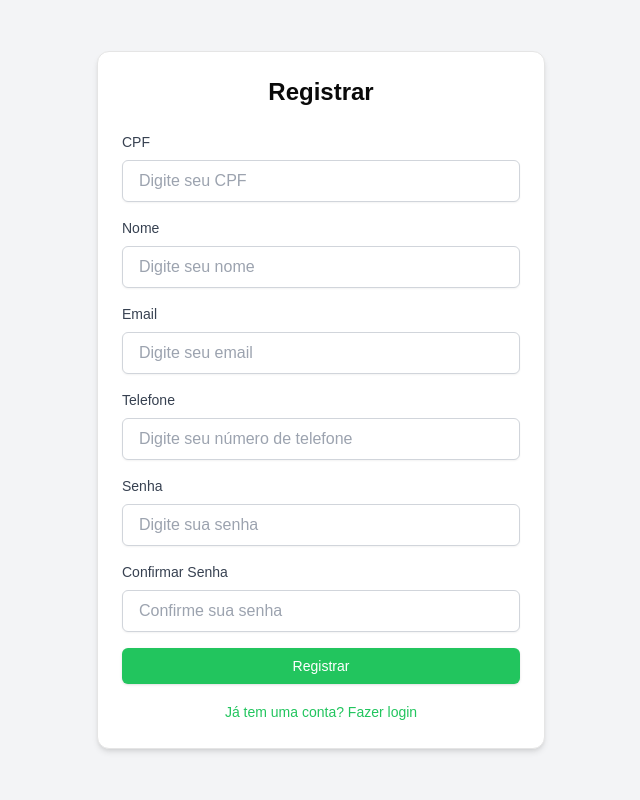
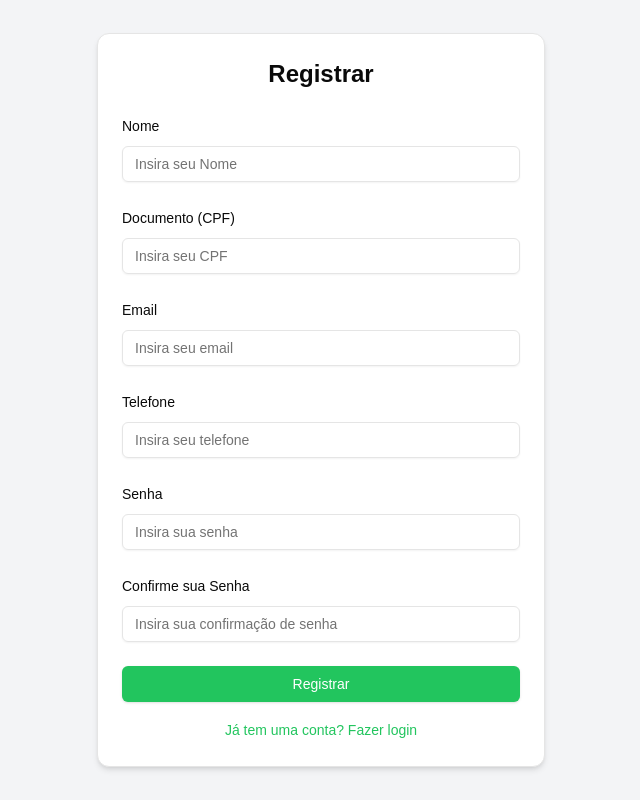
Before and after one commit to Ryan-Albuquerque/qb-app, a Next.js app: page /auth/register in a window 1280 px wide. Shown: the whole page, without its empty margins (319-959 px from the left). Built offline with nearby package versions, Linux system fonts and the light colour scheme.

Commit message:
refact: service

```diff
--- a/src/app/auth/login/page.tsx
+++ b/src/app/auth/login/page.tsx
@@ -15,7 +15,7 @@ import {
 import { Input } from "@/components/ui/input";
 import { z } from "zod";
 import { zodResolver } from "@hookform/resolvers/zod";
-import callLoginService from "@/lib/services/auth/login";
+import { callLoginService } from "@/lib/services/auth";
 import { useToast } from "@/hooks/use-toast";
 
 const cpfPattern = /^\d{11}$/;
--- a/src/app/auth/register/page.tsx
+++ b/src/app/auth/register/page.tsx
@@ -1,41 +1,105 @@
 "use client";
-import { useForm, SubmitHandler } from "react-hook-form";
+import { useForm } from "react-hook-form";
 import { useRouter } from "next/navigation";
 import { Button } from "@/components/ui/button";
 import { Card } from "@/components/ui/card";
 import Link from "next/link";
+import { z } from "zod";
+import { zodResolver } from "@hookform/resolvers/zod";
+import { useToast } from "@/hooks/use-toast";
+import {
+  Form,
+  FormControl,
+  FormField,
+  FormItem,
+  FormLabel,
+  FormMessage,
+} from "@/components/ui/form";
+import { Input } from "@/components/ui/input";
+import { callRegisterService } from "@/lib/services/auth";
 
-type FormValues = {
-  document: string; // CPF
-  name: string; // Nome
-  email: string; // Email
-  phone: string; // Número de telefone
-  password: string; // Senha
-  confirmPassword: string; // Confirmar Senha
-};
+const cpfPattern = /^\d{11}$/;
 
-// Padrão de validação para CPF (apenas números)
-const cpfPattern = /^\d{11}$/; // Apenas 11 dígitos
-
-// Padrão de validação de email
-const emailPattern = /^\S+@\S+\.\S+$/;
-
-// Padrão de validação de telefone (formato brasileiro)
-const phonePattern = /^\d{10,11}$/; // 10 ou 11 dígitos
+const phonePattern = /^\d{10,11}$/;
 
 export default function Register() {
   const router = useRouter();
-  const {
-    register,
-    handleSubmit,
-    formState: { errors },
-    getValues,
-  } = useForm<FormValues>();
+  const { toast } = useToast();
+  const formSchema = z
+    .object({
+      document: z
+        .string({ required_error: "CPF é obrigatório" })
+        .max(11, {
+          message: "Valor máximo permitido é de 11 números",
+        })
+        .regex(cpfPattern, {
+          message: "CPF deve ser válido e informado apenas números",
+        }),
+      password: z
+        .string({
+          required_error: "Senha é obrigatória",
+        })
+        .min(8, {
+          message: "Senha deve ser ter no mínimo 8 caracteres",
+        }),
+      confirmPassword: z.string({
+        required_error: "Confirmação de Senha é obrigatória",
+      }),
+      phone: z
+        .string({
+          required_error: "Telefone é obrigatório",
+        })
+        .regex(phonePattern, {
+          message: "Telefone deve ser no formato válido",
+        }),
+      email: z
+        .string({
+          required_error: "Email é obrigatório",
+        })
+        .email({
+          message: "Email deve ser válido",
+        }),
+      name: z
+        .string({
+          required_error: "Nome é obrigatório",
+        })
+        .min(2, {
+          message: "Deve ter mais de dois caracteres",
+        }),
+    })
+    .refine((data) => data.password === data.confirmPassword, {
+      path: ["confirmPassword"],
+      message: "As senhas devem ser iguais",
+    });
+  const form = useForm<z.infer<typeof formSchema>>({
+    resolver: zodResolver(formSchema),
+    defaultValues: {
+      confirmPassword: "",
+      document: "",
+      email: "",
+      name: "",
+      password: "",
+      phone: "",
+    },
+  });
 
-  // Função que é executada ao enviar o formulário
-  const onSubmit: SubmitHandler<FormValues> = (data) => {
-    console.log("Registrando com:", data);
-    // Prosseguir com a lógica de registro, como uma chamada de API
+  const onSubmit = async (data: z.infer<typeof formSchema>) => {
+    console.log("Start register calls");
+    const response = await callRegisterService(data);
+    if (response.error) {
+      console.error(response.error);
+      return toast({
+        variant: "destructive",
+        title: response.error,
+        duration: 5000,
+      });
+    }
+
+    toast({
+      title: "Cadastro realizado com sucesso",
+      variant: "success",
+      duration: 5000,
+    });
     router.push("/plan/try-upgrade-plan");
   };
 
@@ -43,183 +107,107 @@ export default function Register() {
     <div className="min-h-screen flex flex-col items-center justify-center bg-gray-100 px-4">
       <Card className="max-w-md w-full bg-white p-6 shadow-md">
         <h2 className="text-2xl font-bold mb-6 text-center">Registrar</h2>
-        <form onSubmit={handleSubmit(onSubmit)}>
-          {/* Campo de Documento (CPF) */}
-          <div className="mb-4">
-            <label
-              htmlFor="document"
-              className="block text-sm font-medium text-gray-700 mb-2"
+        <Form {...form}>
+          <form
+            onSubmit={form.handleSubmit(onSubmit)}
+            className="flex flex-col gap-6"
           >
-              CPF
-            </label>
-            <input
-              type="text"
-              id="document"
-              maxLength={11} // Apenas 11 dígitos permitidos
-              {...register("document", {
-                required: "O CPF é obrigatório",
-                pattern: {
-                  value: cpfPattern,
-                  message: "Formato de CPF inválido. Use 11 dígitos.",
-                },
-              })}
-              className={`w-full px-4 py-2 border ${
-                errors.document ? "border-red-500" : "border-gray-300"
-              } rounded-md shadow-sm focus:outline-none focus:border-blue-500`}
-              placeholder="Digite seu CPF"
+            <FormField
+              control={form.control}
+              name="name"
+              render={({ field }) => (
+                <FormItem>
+                  <FormLabel>Nome</FormLabel>
+                  <FormControl>
+                    <Input placeholder="Insira seu Nome" {...field} />
+                  </FormControl>
+                  <FormMessage />
+                </FormItem>
+              )}
             />
-            {errors.document && (
-              <p className="text-red-500 text-sm mt-2">
-                {errors.document.message}
-              </p>
+            <FormField
+              control={form.control}
+              name="document"
+              render={({ field }) => (
+                <FormItem>
+                  <FormLabel>Documento (CPF)</FormLabel>
+                  <FormControl>
+                    <Input
+                      maxLength={11}
+                      placeholder="Insira seu CPF"
+                      {...field}
+                    />
+                  </FormControl>
+                  <FormMessage />
+                </FormItem>
               )}
-          </div>
+            />
+            <FormField
+              control={form.control}
+              name="email"
+              render={({ field }) => (
+                <FormItem>
+                  <FormLabel>Email</FormLabel>
+                  <FormControl>
+                    <Input placeholder="Insira seu email" {...field} />
+                  </FormControl>
+                  <FormMessage />
+                </FormItem>
+              )}
+            />
+            <FormField
+              control={form.control}
+              name="phone"
+              render={({ field }) => (
+                <FormItem>
+                  <FormLabel>Telefone</FormLabel>
+                  <FormControl>
+                    <Input
+                      maxLength={11}
+                      placeholder="Insira seu telefone"
+                      {...field}
+                    />
+                  </FormControl>
+                  <FormMessage />
+                </FormItem>
+              )}
+            />
+            <FormField
+              control={form.control}
+              name="password"
+              render={({ field }) => (
+                <FormItem>
+                  <FormLabel>Senha</FormLabel>
+                  <FormControl>
+                    <Input
+                      placeholder="Insira sua senha"
+                      type="password"
+                      {...field}
+                    />
+                  </FormControl>
+                  <FormMessage />
+                </FormItem>
+              )}
+            />
 
-          {/* Campo de Nome */}
-          <div className="mb-4">
-            <label
-              htmlFor="name"
-              className="block text-sm font-medium text-gray-700 mb-2"
-            >
-              Nome
-            </label>
-            <input
-              type="text"
-              id="name"
-              {...register("name", { required: "O nome é obrigatório" })}
-              className={`w-full px-4 py-2 border ${
-                errors.name ? "border-red-500" : "border-gray-300"
-              } rounded-md shadow-sm focus:outline-none focus:border-blue-500`}
-              placeholder="Digite seu nome"
+            <FormField
+              control={form.control}
+              name="confirmPassword"
+              render={({ field }) => (
+                <FormItem>
+                  <FormLabel>Confirme sua Senha</FormLabel>
+                  <FormControl>
+                    <Input
+                      placeholder="Insira sua confirmação de senha"
+                      type="password"
+                      {...field}
                     />
-            {errors.name && (
-              <p className="text-red-500 text-sm mt-2">{errors.name.message}</p>
+                  </FormControl>
+                  <FormMessage />
+                </FormItem>
               )}
-          </div>
+            />
 
-          {/* Campo de Email */}
-          <div className="mb-4">
-            <label
-              htmlFor="email"
-              className="block text-sm font-medium text-gray-700 mb-2"
-            >
-              Email
-            </label>
-            <input
-              type="email"
-              id="email"
-              {...register("email", {
-                required: "O email é obrigatório",
-                pattern: {
-                  value: emailPattern,
-                  message: "Formato de email inválido",
-                },
-              })}
-              className={`w-full px-4 py-2 border ${
-                errors.email ? "border-red-500" : "border-gray-300"
-              } rounded-md shadow-sm focus:outline-none focus:border-blue-500`}
-              placeholder="Digite seu email"
-            />
-            {errors.email && (
-              <p className="text-red-500 text-sm mt-2">
-                {errors.email.message}
-              </p>
-            )}
-          </div>
-
-          {/* Campo de Telefone */}
-          <div className="mb-4">
-            <label
-              htmlFor="phone"
-              className="block text-sm font-medium text-gray-700 mb-2"
-            >
-              Telefone
-            </label>
-            <input
-              type="text"
-              id="phone"
-              maxLength={11} // Comprimento máximo para número de telefone brasileiro
-              {...register("phone", {
-                required: "O número de telefone é obrigatório",
-                pattern: {
-                  value: phonePattern,
-                  message:
-                    "Formato de telefone inválido. Use 10 ou 11 dígitos.",
-                },
-              })}
-              className={`w-full px-4 py-2 border ${
-                errors.phone ? "border-red-500" : "border-gray-300"
-              } rounded-md shadow-sm focus:outline-none focus:border-blue-500`}
-              placeholder="Digite seu número de telefone"
-            />
-            {errors.phone && (
-              <p className="text-red-500 text-sm mt-2">
-                {errors.phone.message}
-              </p>
-            )}
-          </div>
-
-          {/* Campo de Senha */}
-          <div className="mb-4">
-            <label
-              htmlFor="password"
-              className="block text-sm font-medium text-gray-700 mb-2"
-            >
-              Senha
-            </label>
-            <input
-              type="password"
-              id="password"
-              {...register("password", {
-                required: "A senha é obrigatória",
-                minLength: {
-                  value: 8,
-                  message: "A senha deve ter pelo menos 8 caracteres",
-                },
-              })}
-              className={`w-full px-4 py-2 border ${
-                errors.password ? "border-red-500" : "border-gray-300"
-              } rounded-md shadow-sm focus:outline-none focus:border-blue-500`}
-              placeholder="Digite sua senha"
-            />
-            {errors.password && (
-              <p className="text-red-500 text-sm mt-2">
-                {errors.password.message}
-              </p>
-            )}
-          </div>
-
-          {/* Campo de Confirmar Senha */}
-          <div className="mb-4">
-            <label
-              htmlFor="confirmPassword"
-              className="block text-sm font-medium text-gray-700 mb-2"
-            >
-              Confirmar Senha
-            </label>
-            <input
-              type="password"
-              id="confirmPassword"
-              {...register("confirmPassword", {
-                required: "Por favor, confirme sua senha",
-                validate: (value) => {
-                  const { password } = getValues(); // Acessar o valor do campo senha
-                  return value === password || "As senhas não correspondem";
-                },
-              })}
-              className={`w-full px-4 py-2 border ${
-                errors.confirmPassword ? "border-red-500" : "border-gray-300"
-              } rounded-md shadow-sm focus:outline-none focus:border-blue-500`}
-              placeholder="Confirme sua senha"
-            />
-            {errors.confirmPassword && (
-              <p className="text-red-500 text-sm mt-2">
-                {errors.confirmPassword.message}
-              </p>
-            )}
-          </div>
-
-          {/* Botão de Enviar */}
             <Button
               type="submit"
               className="bg-green-500 hover:bg-green-700 text-white w-full py-2 rounded-md"
@@ -227,8 +215,8 @@ export default function Register() {
               Registrar
             </Button>
           </form>
+        </Form>
 
-        {/* Links Adicionais */}
         <div className="mt-4 text-center">
           <Link
             href="/auth/login"
--- /dev/null
+++ b/src/lib/services/auth.ts
@@ -0,0 +1,21 @@
+export async function callLoginService(data: unknown) {
+  const response = await fetch("/api/auth/login", {
+    method: "POST",
+    body: JSON.stringify(data),
+  });
+
+  const result = await response.json();
+
+  return result;
+}
+
+export async function callRegisterService(data: unknown) {
+  const response = await fetch("/api/auth/register", {
+    method: "POST",
+    body: JSON.stringify(data),
+  });
+
+  const result = await response.json();
+
+  return result;
+}
```
Also changed, not shown: src/lib/services/auth/login.ts (deleted, +0 -10 lines). Lines whose indentation alone changed are shown as unchanged.
